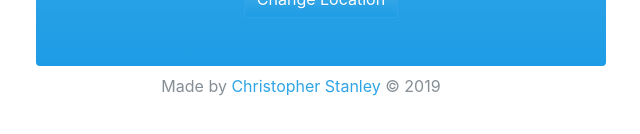
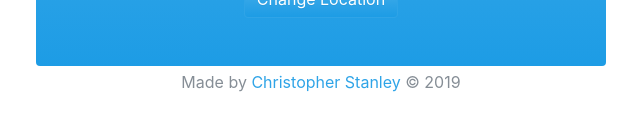
Before and after one commit to CBStanley12/js-weather-app, a plain HTML site: page index.html in a window 1280 px wide. Shown: the part 298-432 px from the top of the page, without its empty margins (319-959 px from the left). Drawn offline with nearby package versions, Linux system fonts and the light colour scheme; no server answers.

Commit message:
feat: footer location and styling

```diff
--- a/index.html
+++ b/index.html
@@ -30,7 +30,7 @@
 			</div>
 		</div>
 
-		<footer class="row text-center mt-2" style="position: relative; right: 20px; bottom: 0;">
+		<footer class="row text-center mt-1">
 			<span class="col-12 text-muted">Made by <a href="https://www.cbstanley.tech" target="_blank">Christopher Stanley</a> &copy; 2019</span>
 		</footer>
 	</div>
```
